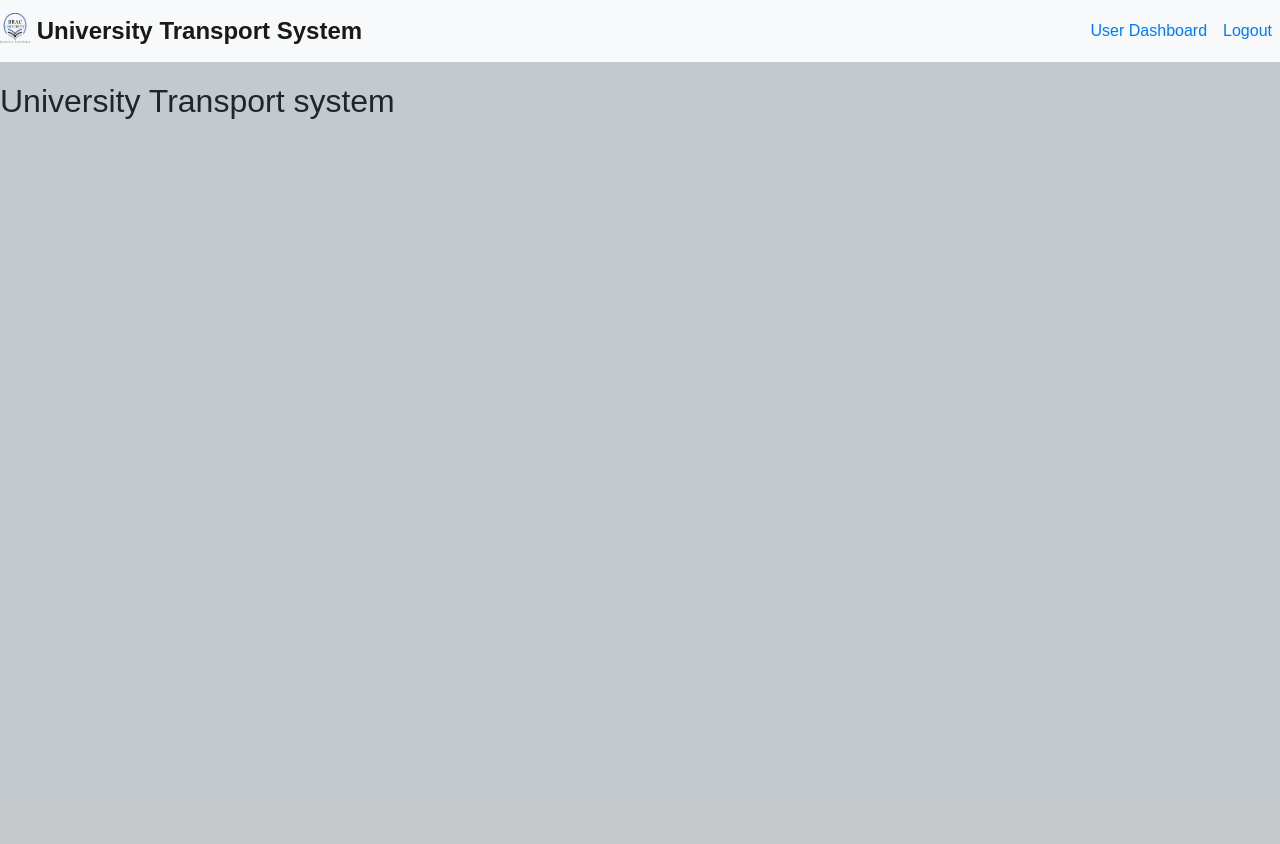
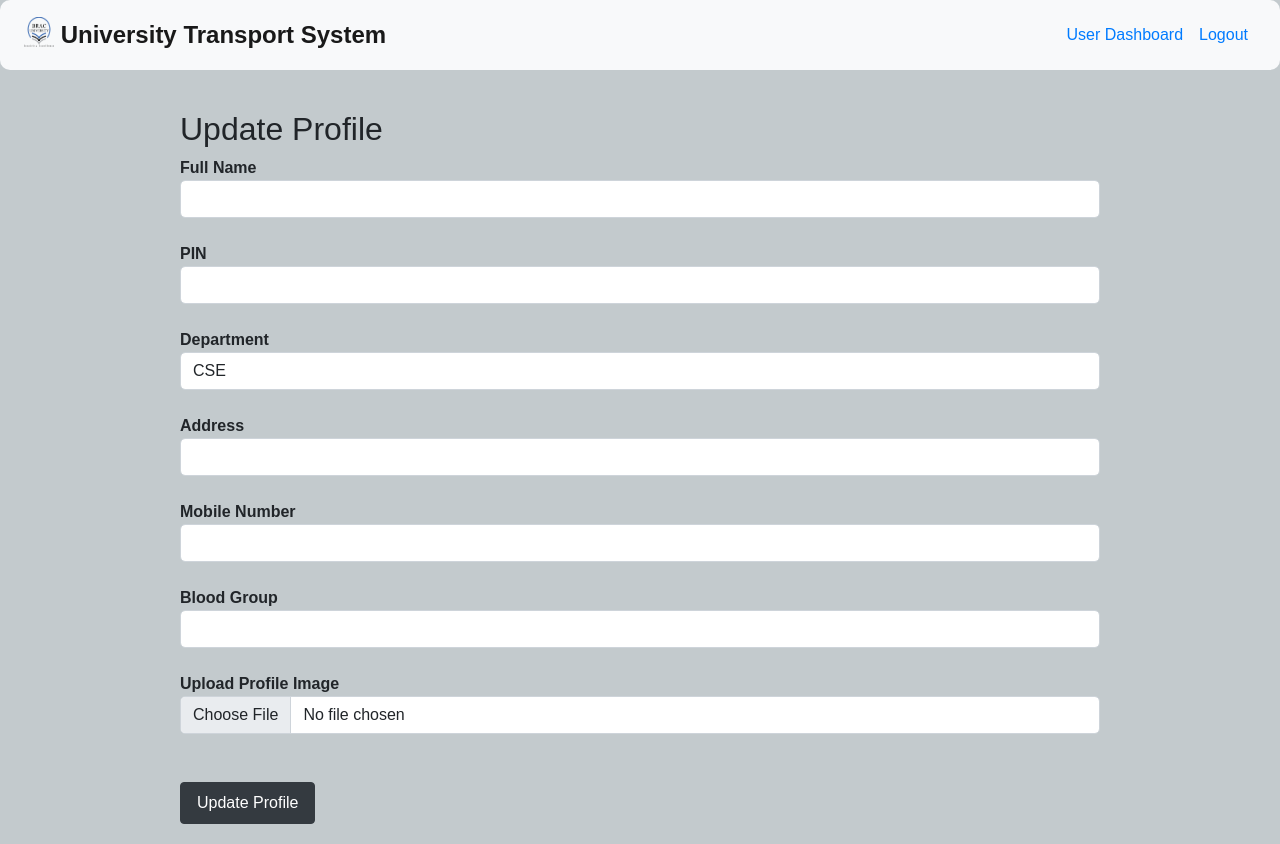
Before and after one commit to Bondhon1/BracuOnlineTransport, a Flask app: page /staff_update_profile in a window 1280 px wide. Before the commit the page ends 119 px from the top, so only its background shows below. Run offline with Flask 3, Linux system fonts and the light colour scheme; a user stored in the database is signed in; data comes from the database, SQL or seed files in the repository; some libraries are stand-ins or nearby versions.

Commit message:
Staff update profile added

```diff
--- a/app.py
+++ b/app.py
@@ -102,6 +102,24 @@
     def validate_student_id(form, field):
         if len(str(field.data)) != 8:
             raise ValidationError('Student ID must be exactly 8 digits long.')
+
+
+class StaffUpdateProfileForm(FlaskForm):
+    full_name = StringField("Full Name", validators=[DataRequired(), Length(max=50)])
+    PIN = IntegerField("PIN", validators=[DataRequired()])
+    department = SelectField("Department", choices=[('CSE', 'CSE'), ('EEE', 'EEE'), ('ANT', 'ANT'), ('BBA', 'BBA'), ('PHY', 'PHY')], validators=[DataRequired()])
+    address = StringField("Address", validators=[DataRequired(), Length(max=100)])
+    mobile_number = IntegerField("Mobile Number", validators=[DataRequired()])
+    blood_group = StringField("Blood Group", validators=[DataRequired(), Length(max=3)])
+    profile_image = FileField("Profile Image", validators=[
+        FileAllowed(['jpg', 'jpeg', 'png', 'gif'], 'Images only!')
+    ])
+    submit = SubmitField("Update Profile")
+
+    def validate_PIN(form, field):
+        if len(str(field.data)) != 5:
+            raise ValidationError('PIN must be exactly 8 digits long.')
+
 
 class AddScheduleForm(FlaskForm):
     route_name = StringField("Route Name", validators=[DataRequired()])
@@ -353,7 +371,6 @@
 
     return render_template('add_admin.html', form=form)
 
-    return render_template('add_admin.html', form=form)
 
 
 # Define the route to view users
@@ -436,7 +453,59 @@
             form.blood_group.data = user[9]
 
     return render_template('update_profile.html', form=form)
-# Define the route for logging out the user
+
+
+@app.route('/staff_update_profile', methods=['GET', 'POST'])
+def staff_update_profile():
+    if 'staff_id' not in session:
+        return redirect(url_for('staff_login'))
+
+    form = StaffUpdateProfileForm()
+    staff_id = session['staff_id']
+
+    if form.validate_on_submit():
+        full_name = form.full_name.data
+        PIN = form.PIN.data
+        department = form.department.data
+        address = form.address.data
+        mobile_number = form.mobile_number.data
+        blood_group = form.blood_group.data
+
+        # Handle profile image upload
+        if form.profile_image.data:
+            image_file = form.profile_image.data
+            filename = secure_filename(image_file.filename)
+            image_path = os.path.join(app.config['UPLOAD_FOLDER'], filename)
+            image_file.save(image_path)
+
+            # Update the database with the profile image path
+            cursor = mysql.connection.cursor()
+            cursor.execute("""
+                UPDATE staffs
+                SET full_name = %s, pin = %s, department = %s, address = %s, mobile_number = %s, blood_group = %s, profile_image = %s
+                WHERE id = %s
+            """, (full_name, PIN, department, address, mobile_number, blood_group, filename, staff_id))
+            mysql.connection.commit()
+            cursor.close()
+
+        flash('Profile updated successfully!', 'success')
+        return redirect(url_for('staff_dashboard'))
+
+    else:
+        cursor = mysql.connection.cursor()
+        cursor.execute("SELECT * FROM staffs WHERE id = %s", (staff_id,))
+        staff = cursor.fetchone()
+        cursor.close()
+
+        if staff:
+            form.full_name.data = staff[4]
+            form.PIN.data = staff[5]
+            form.department.data = staff[6]
+            form.address.data = staff[7]
+            form.mobile_number.data = staff[8]
+            form.blood_group.data = staff[9]
+
+    return render_template('staff_update_profile.html', form=form)
 
 @app.route('/request_vehicle', methods=['GET', 'POST'])
 def request_vehicle():
@@ -582,9 +651,7 @@
 def book_ticket():
     return render_template('book_ticket.html')
 
-@app.route('/staff_update_profile')
-def staff_update_profile():
-    return render_template('staff_update_profile.html')
+
 
 
 @app.route('/add_schedule', methods=['GET', 'POST'])
--- a/static/css/styles.css
+++ b/static/css/styles.css
@@ -147,3 +147,38 @@
 .text-center .btn {
     min-width: 120px; /* Uniform button width */
 }
+
+/* Custom Image Container */
+.image-container img {
+    width: 100%;
+    height: auto;
+    object-fit: cover;
+    transition: transform 0.3s ease;
+}
+
+.image-container:hover img {
+    transform: scale(1.05); /* Zoom effect */
+}
+
+/* Hero Section */
+.jumbotron {
+    background: #f8f9fa;
+    padding: 3rem 2rem;
+    text-align: center;
+}
+
+/* Call to Action Section */
+.bg-light {
+    background: #f8f9fa !important;
+    padding: 0.75rem 1.5rem;
+    border-radius: 10px;
+}
+
+.btn {
+    padding: 0.5rem 1rem;
+    font-size: 1rem;
+}
+
+.text-justify {
+    text-align: justify !important;
+}
--- a/templates/staff_update_profile.html
+++ b/templates/staff_update_profile.html
@@ -1,5 +1,90 @@
 {% extends 'app.html' %}
 {% block content %}
 
-<h2>University Transport system</h2>
+<div class="container">
+  <h2>Update Profile</h2>
+  <form action="{{ url_for('staff_update_profile') }}" method="POST" enctype="multipart/form-data">
+
+    {{ form.hidden_tag() }}
+
+    <div class="form-group">
+      {{ form.full_name.label(for="full_name") }}
+      {{ form.full_name(id="full_name", class="form-control") }}
+      {% if form.full_name.errors %}
+        <ul class="text-danger">
+          {% for error in form.full_name.errors %}
+            <li>{{ error }}</li>
+          {% endfor %}
+        </ul>
+      {% endif %}
+    </div>
+
+    <div class="form-group">
+      {{ form.PIN.label(for="PIN") }}
+      {{ form.PIN(id="PIN", class="form-control") }}
+      {% if form.PIN.errors %}
+        <ul class="text-danger">
+          {% for error in form.PIN.errors %}
+            <li>{{ error }}</li>
+          {% endfor %}
+        </ul>
+      {% endif %}
+    </div>
+
+    <div class="form-group">
+      {{ form.department.label(for="department") }}
+      {{ form.department(id="department", class="form-control") }}
+      {% if form.department.errors %}
+        <ul class="text-danger">
+          {% for error in form.department.errors %}
+            <li>{{ error }}</li>
+          {% endfor %}
+        </ul>
+      {% endif %}
+    </div>
+
+    <div class="form-group">
+      {{ form.address.label(for="address") }}
+      {{ form.address(id="address", class="form-control") }}
+      {% if form.address.errors %}
+        <ul class="text-danger">
+          {% for error in form.address.errors %}
+            <li>{{ error }}</li>
+          {% endfor %}
+        </ul>
+      {% endif %}
+    </div>
+
+    <div class="form-group">
+      {{ form.mobile_number.label(for="mobile_number") }}
+      {{ form.mobile_number(id="mobile_number", class="form-control") }}
+      {% if form.mobile_number.errors %}
+        <ul class="text-danger">
+          {% for error in form.mobile_number.errors %}
+            <li>{{ error }}</li>
+          {% endfor %}
+        </ul>
+      {% endif %}
+    </div>
+
+    <div class="form-group">
+      {{ form.blood_group.label(for="blood_group") }}
+      {{ form.blood_group(id="blood_group", class="form-control") }}
+      {% if form.blood_group.errors %}
+        <ul class="text-danger">
+          {% for error in form.blood_group.errors %}
+            <li>{{ error }}</li>
+          {% endfor %}
+        </ul>
+      {% endif %}
+    </div>
+    <div class="form-group">
+      <label for="profile_image">Upload Profile Image</label>
+      <input type="file" name="profile_image" id="profile_image" class="form-control">
+  </div>
+
+    {{ form.submit(class="btn btn-dark mt-4") }}
+  </form>
+</div>
+
 {% endblock %}
```
Also changed, not shown: templates/index.html (+30 -26 lines), static/uploads/20220211_172426.jpg (added).
